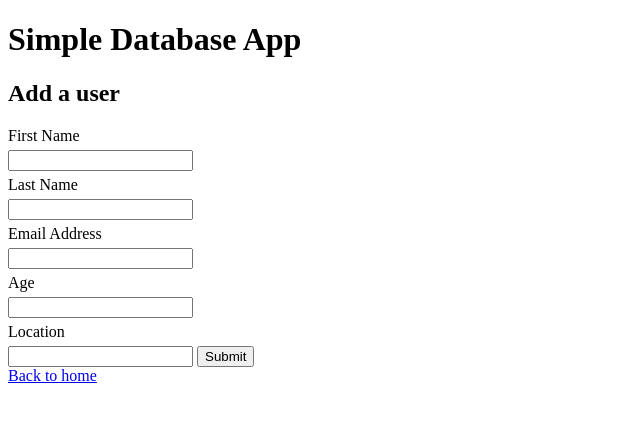
After one commit to scordle/2021su-CRUD, a PHP site: page /create.php in a window 1280 px wide. The commit adds this page. Shown: the top 422 px of the page, without its empty margins (0-640 px from the left). Run offline with PHP 8.4, Linux system fonts and the light colour scheme.

Commit message:
frist step completed

```diff
--- /dev/null
+++ b/create.php
@@ -0,0 +1,19 @@
+<?php include "templates/header.php"; ?><h2>Add a user</h2>
+
+    <form method="post">
+    	<label for="firstname">First Name</label>
+    	<input type="text" name="firstname" id="firstname">
+    	<label for="lastname">Last Name</label>
+    	<input type="text" name="lastname" id="lastname">
+    	<label for="email">Email Address</label>
+    	<input type="text" name="email" id="email">
+    	<label for="age">Age</label>
+    	<input type="text" name="age" id="age">
+    	<label for="location">Location</label>
+    	<input type="text" name="location" id="location">
+    	<input type="submit" name="submit" value="Submit">
+    </form>
+
+    <a href="index.php">Back to home</a>
+
+<?php include "templates/footer.php"; ?>
--- /dev/null
+++ b/css/style.css
@@ -0,0 +1,4 @@
+label {
+    display: block;
+    margin: 5px 0;
+  }
--- /dev/null
+++ b/templates/footer.php
@@ -0,0 +1,2 @@
+</body>
+</html>
--- /dev/null
+++ b/templates/header.php
@@ -0,0 +1,14 @@
+<!DOCTYPE html>
+<html lang="en">
+  <head>
+    <meta charset="utf-8" />
+    <meta http-equiv="x-ua-compatible" content="ie=edge" />
+    <meta name="viewport" content="width=device-width, initial-scale=1" />
+
+    <title>Simple Database App</title>
+
+    <link rel="stylesheet" href="css/style.css" />
+  </head>
+
+  <body>
+    <h1>Simple Database App</h1>
```
Also changed, not shown: index.php (+12 -1 lines).
